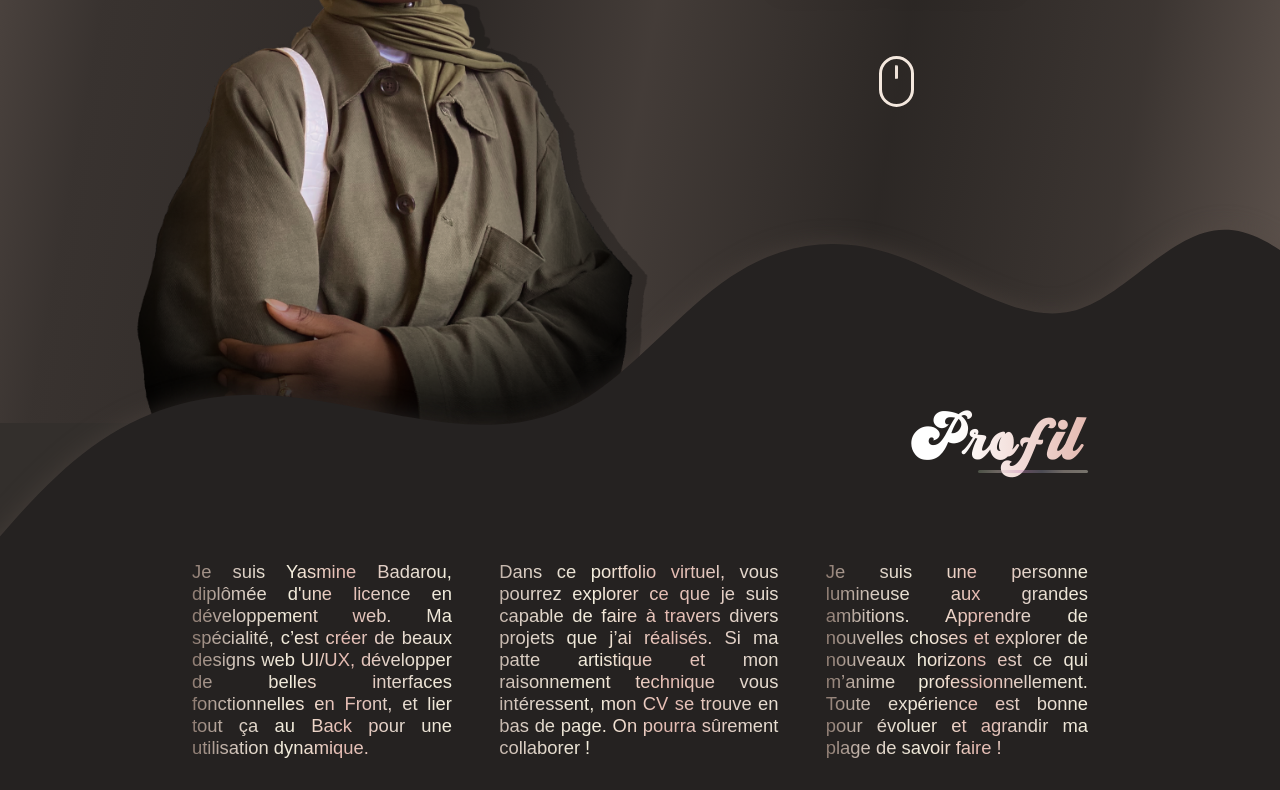
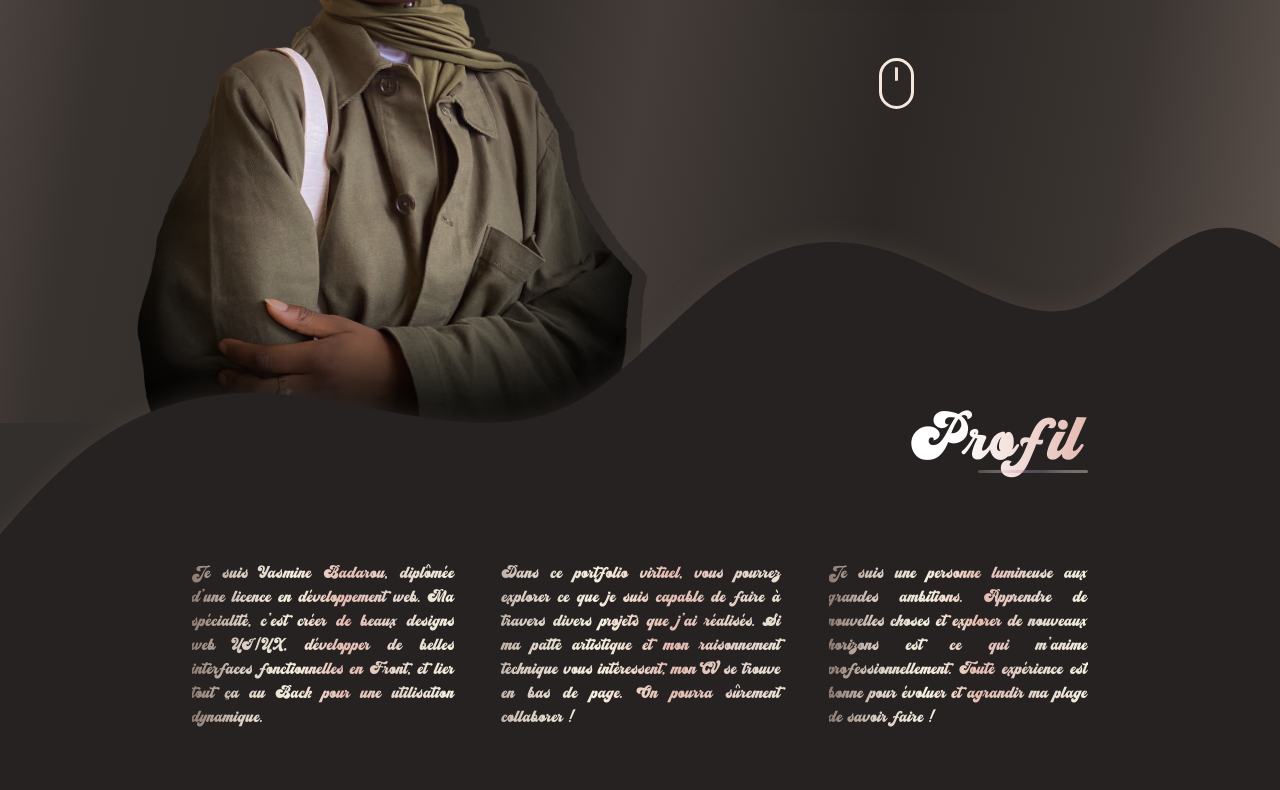
Before and after one commit to yasyasbdr/yasmine_badarou_portfolio, a plain HTML site: page index.html in a window 1280 px wide. Shown: the part 377-1167 px from the top of the page. Drawn offline with Linux system fonts and the light colour scheme; files whose address does not match are found by name.

Commit message:
Modification du CSS pour le support de la police Vintage King sur Mac et IOS

```diff
--- a/styles/styles.css
+++ b/styles/styles.css
@@ -18,9 +18,8 @@
 @import url('https://fonts.googleapis.com/css2?family=Comfortaa:wght@400&display=swap');
 
 body {
-    font-family: 'Comfortaa', 'Vintage King', sans-serif;
+    font-family: 'Comfortaa', 'Vintage King', sans-serif !important;
 }
-
 
 * {
     scroll-behavior: smooth;
```
